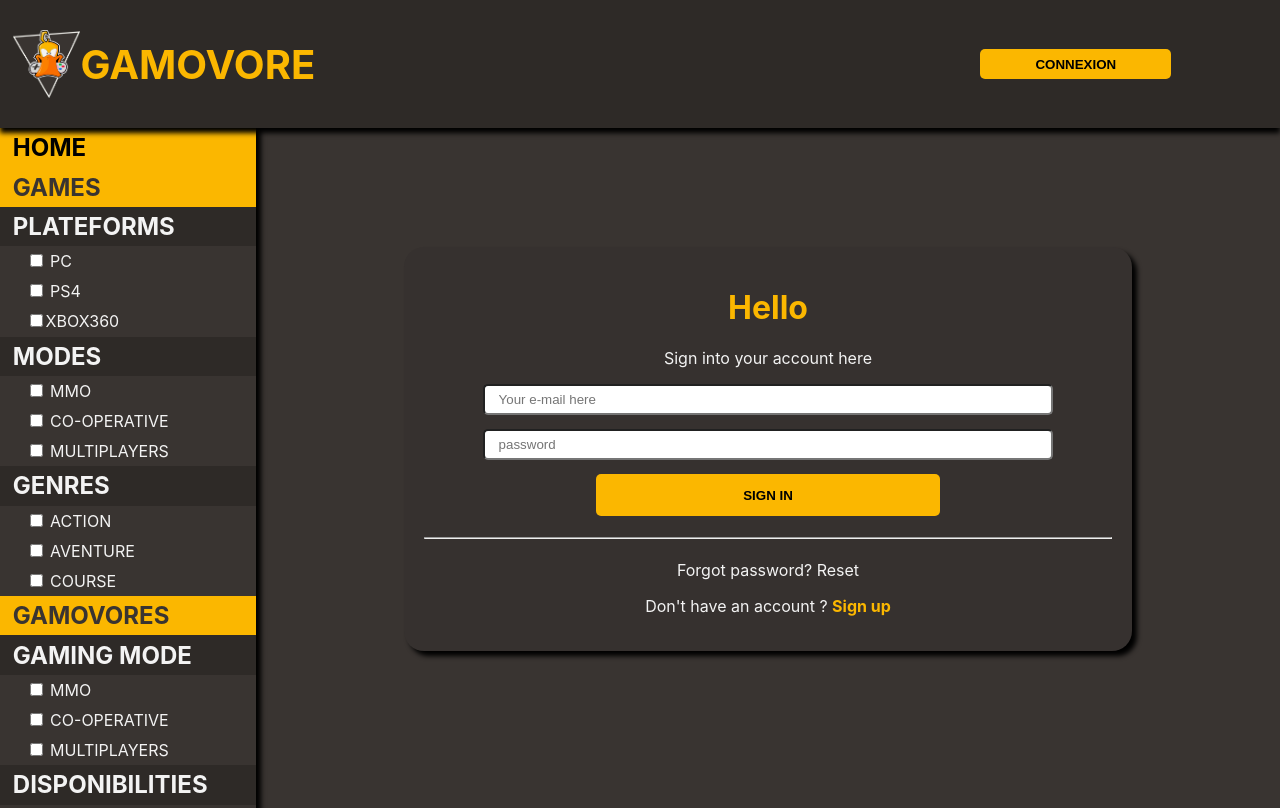
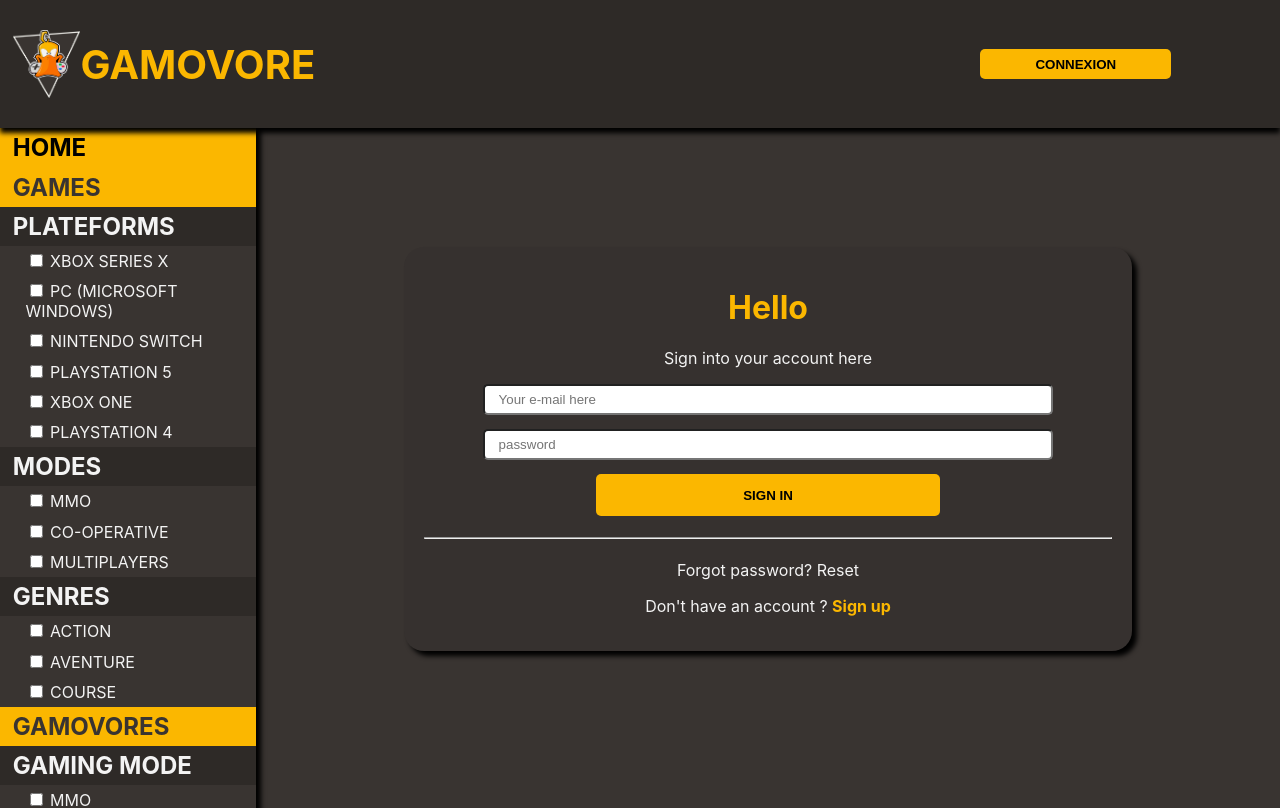
Before and after one commit to WildCodeSchool/Lyon-js-202005-project-gamovore, a React (Create React App) app: page /sign-in in a window 1280 px wide. Shown: the top 808 px of the page. Built offline with nearby package versions, Linux system fonts and the light colour scheme; no server answers.

Commit message:
Filter, almost done!

```diff
--- a/src/containers/GameListBox.js
+++ b/src/containers/GameListBox.js
@@ -7,8 +7,18 @@ import Loading from "../style/Loading";
 import LoadingImg from "../style/LoadingImg";
 import GameListLayout from "../style/GameListLayout";
 import CallIgdb from "./CallIgdb";
+import { FilterContext } from "../context/FilterContext";
 
 const GameListBox = (props) => {
+  const { selectedFilters, setFilters } = useContext(FilterContext);
+  const [platformFilters, setPlatformFilters] = useState([]);
+  useEffect(() => {
+    setPlatformFilters((platformFilters) => [
+      ...platformFilters,
+      selectedFilters,
+    ]);
+  }, [selectedFilters]);
+
   const firebase = useContext(FirebaseContext);
   const { setUser } = useContext(UserContext);
 
@@ -62,7 +72,21 @@ const GameListBox = (props) => {
           />
         </Loading>
       ) : (
-        gameList.map((item) => <GameCard {...item} key={item.id} />)
+        gameList.map((item) => (
+          <>
+            <GameCard {...item} key={item.id} />
+          </>
+        ))
+        // .filter((item) => {
+        //   console.log(item);
+        //   for (let i = 0; i < item.platforms.length; i++) {
+        //     for (let j = 0; j < platformFilters.length; j++) {
+        //       if (item.platforms[i] === platformFilters[j]) {
+        //         return <GameCard {...item} key={item.id} />;
+        //       }
+        //     }
+        //   }
+        // })
       )}
     </GameListLayout>
   );
--- a/src/containers/Sidebar.js
+++ b/src/containers/Sidebar.js
@@ -1,4 +1,4 @@
-import React, { useState, useContext } from "react";
+import React, { useState, useContext, useEffect } from "react";
 import SidebarMenu from "../style/SidebarMenu";
 import SidebarSubMenu from "../style/SidebarSubMenu";
 import SidebarItemMenu from "../style/SidebarItemMenu";
@@ -6,8 +6,20 @@ import Linked from "../style/Linked";
 import { FilterContext } from "../context/FilterContext";
 
 const Sidebar = () => {
-  const { setFilters } = useContext(FilterContext);
-  const handleToggle = (event) => {};
+  const platforms = [
+    { id: 169, name: "Xbox Series X" },
+    { id: 6, name: "PC (Microsoft Windows)" },
+    { id: 130, name: "Nintendo Switch" },
+    { id: 167, name: "PlayStation 5" },
+    { id: 49, name: "Xbox One" },
+    { id: 48, name: "PlayStation 4" },
+  ];
+  const { selectedFilters, setFilters } = useContext(FilterContext);
+  const handleToggle = (event) => {
+    if (event.target.checked) {
+      setFilters(event.target.id);
+    }
+  };
 
   return (
     <>
@@ -23,16 +35,18 @@ const Sidebar = () => {
         <SidebarSubMenu>
           <SidebarItemMenu>PLATEFORMS</SidebarItemMenu>
           <SidebarSubMenu>
-            <SidebarItemMenu>
-              <input type="checkbox" name="PC" onChange={handleToggle} /> PC
-            </SidebarItemMenu>
-            <SidebarItemMenu>
-              <input type="checkbox" name="PS4" onChange={handleToggle} /> PS4
-            </SidebarItemMenu>
-            <SidebarItemMenu>
-              <input type="checkbox" name="X360" onChange={handleToggle} />
-              XBOX360
-            </SidebarItemMenu>
+            {platforms.map((item) => (
+              <SidebarItemMenu key={item.id}>
+                <input
+                  type="checkbox"
+                  key={item.id}
+                  name={item.name}
+                  id={item.id}
+                  onChange={handleToggle}
+                />{" "}
+                {item.name.toUpperCase()}
+              </SidebarItemMenu>
+            ))}
           </SidebarSubMenu>
         </SidebarSubMenu>
 
--- a/src/context/FilterContext.js
+++ b/src/context/FilterContext.js
@@ -1,10 +1,9 @@
 import React, { useState } from "react";
-import { UserContext } from "./UserContext";
 
-export const FilterContext = React.createContext(null);
+export const FilterContext = React.createContext();
 
 export const FilterProvider = (props) => {
-  const [selectedFilters, setFilters] = useState({});
+  const [selectedFilters, setFilters] = useState();
   return (
     <FilterContext.Provider value={{ selectedFilters, setFilters }}>
       {props.children}
```
